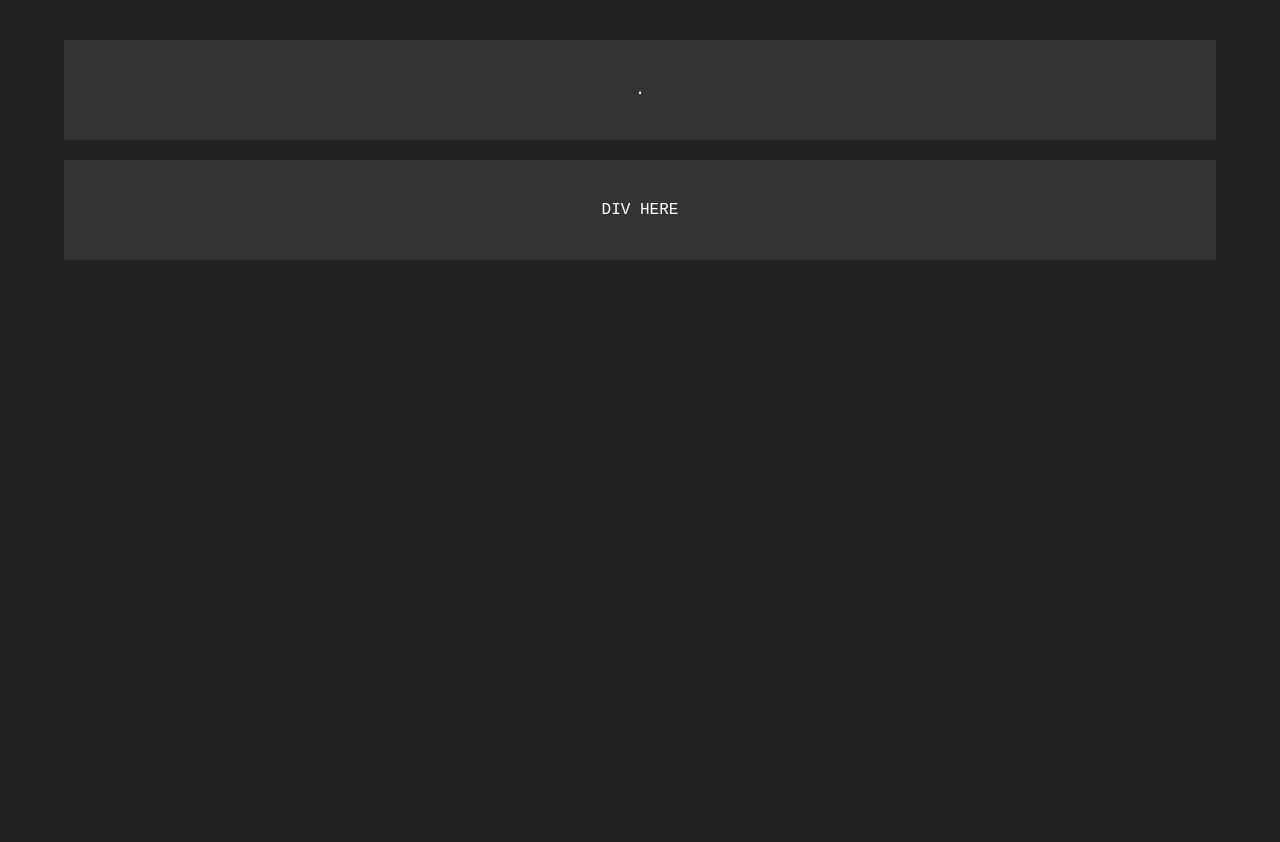
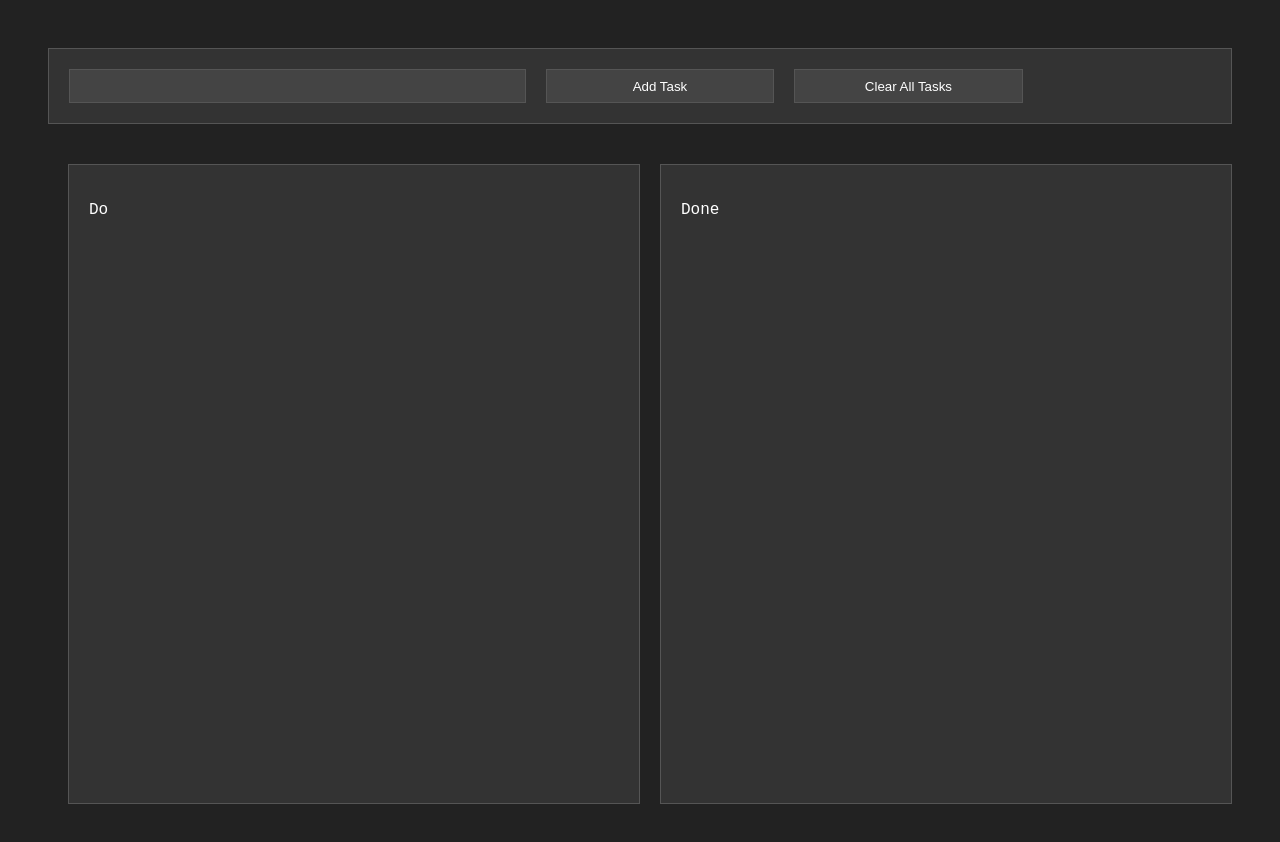
Before and after one commit to Bitskiwi/checklist, a plain HTML site: page index.html in a window 1280 px wide. Before the commit the page ends 800 px from the top, so only its background shows below. Drawn offline with Linux system fonts and the light colour scheme.

Commit message:
finished basic layout

```diff
--- a/index.html
+++ b/index.html
@@ -4,8 +4,21 @@
         <link href="style.css" rel="stylesheet">
     </head>
     <body>
-        <div id="top_bar">.</div>
-        <div>DIV HERE</div>
+        <div id="main">
+            <div id="top_bar">
+                <input>
+                <button>Add Task</button>
+                <button>Clear All Tasks</button>
+            </div>
+            <div id="boxes">
+                <div id="do">
+                    <p>Do</p>
+                </div>
+                <div id="done">
+                    <p>Done</p>
+                </div>
+            </div>
+        </div>
     </body>
     <script src="script.js"></script>
 </html>
--- a/style.css
+++ b/style.css
@@ -1,26 +1,55 @@
 html {
     background-color: #222222;
     font-family: 'Courier New', Courier, monospace;
-    text-align: center;
-    display: flex;
-    justify-content: center;
-    align-items: center;
     color: ffffff;
-}
-
-body {
-    display: grid;
-    grid-template-rows: 100px 100px;
-    grid-template-columns: auto;
-    gap: 20px;
-    width: 90%;
-    height: 90%;
+    padding: 20px;
 }
 
 div {
+    padding: 20px;
+}
+
+button {
+    border: 1px solid #555555;
+    background-color: #444444;
+    color: white;
+}
+
+input {
+    border: 1px solid #555555;
+    background-color: #444444;
+    color: white;
+}
+
+#main {
+    display: grid;
+    grid-template-columns: 100%;
+    grid-template-rows: 10% 80%;
+    gap: 20px;
+}
+
+#top_bar {
+    display: grid;
+    grid-template-columns: 40% 20% 20%;
+    grid-template-rows: 100%;
+    gap: 20px;
     background-color: #333333;
-    display: flex;
-    justify-content: center;
-    align-items: center;
+    border: 1px solid #555555;
+}
 
+#boxes {
+    display: grid;
+    grid-template-columns: 50% 50%;
+    grid-template-rows: 80vh;
+    gap: 20px;
 }
+
+#do {
+    background-color: #333333;
+    border: 1px solid #555555;
+}
+
+#done {
+    background-color: #333333;
+    border: 1px solid #555555;
+}
```
